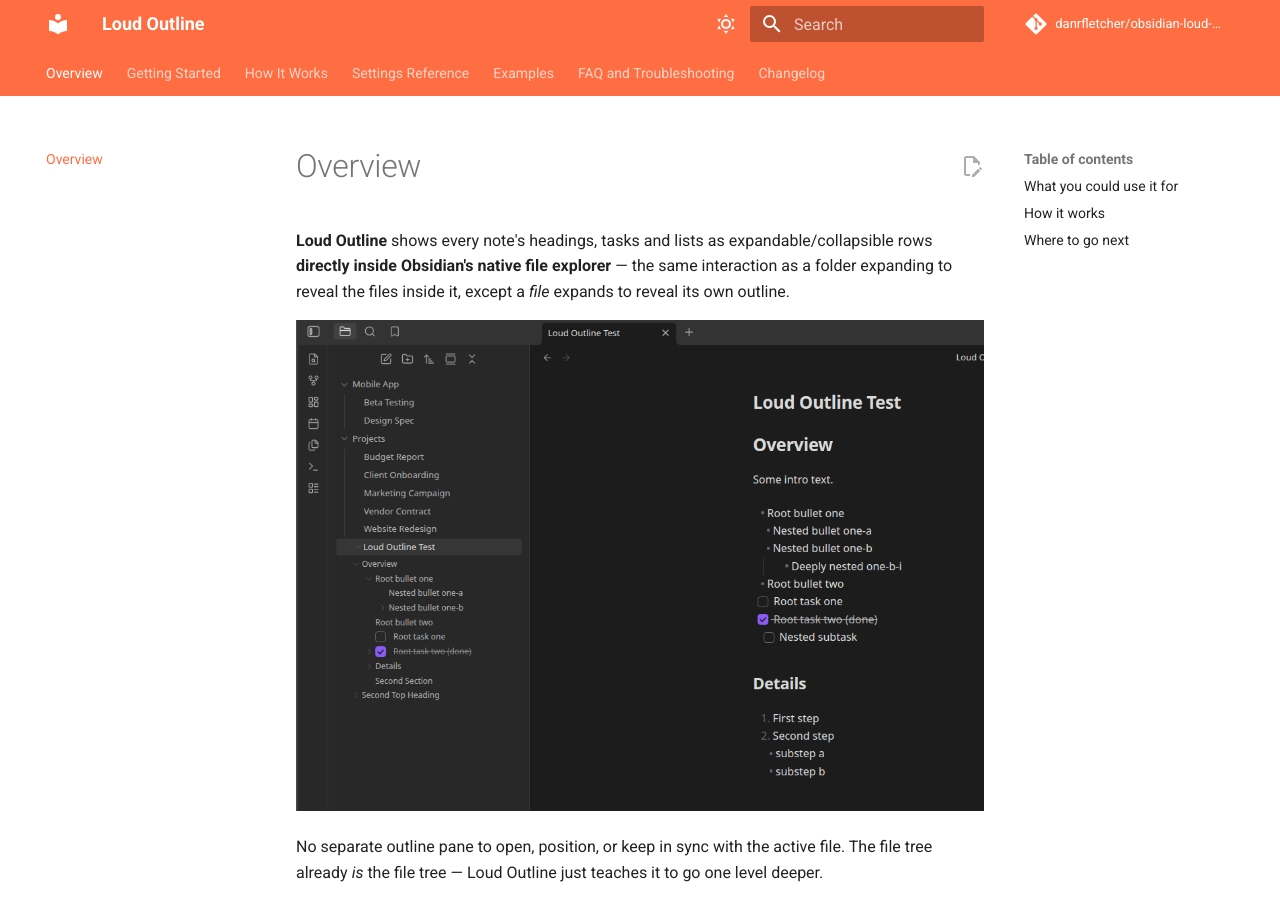
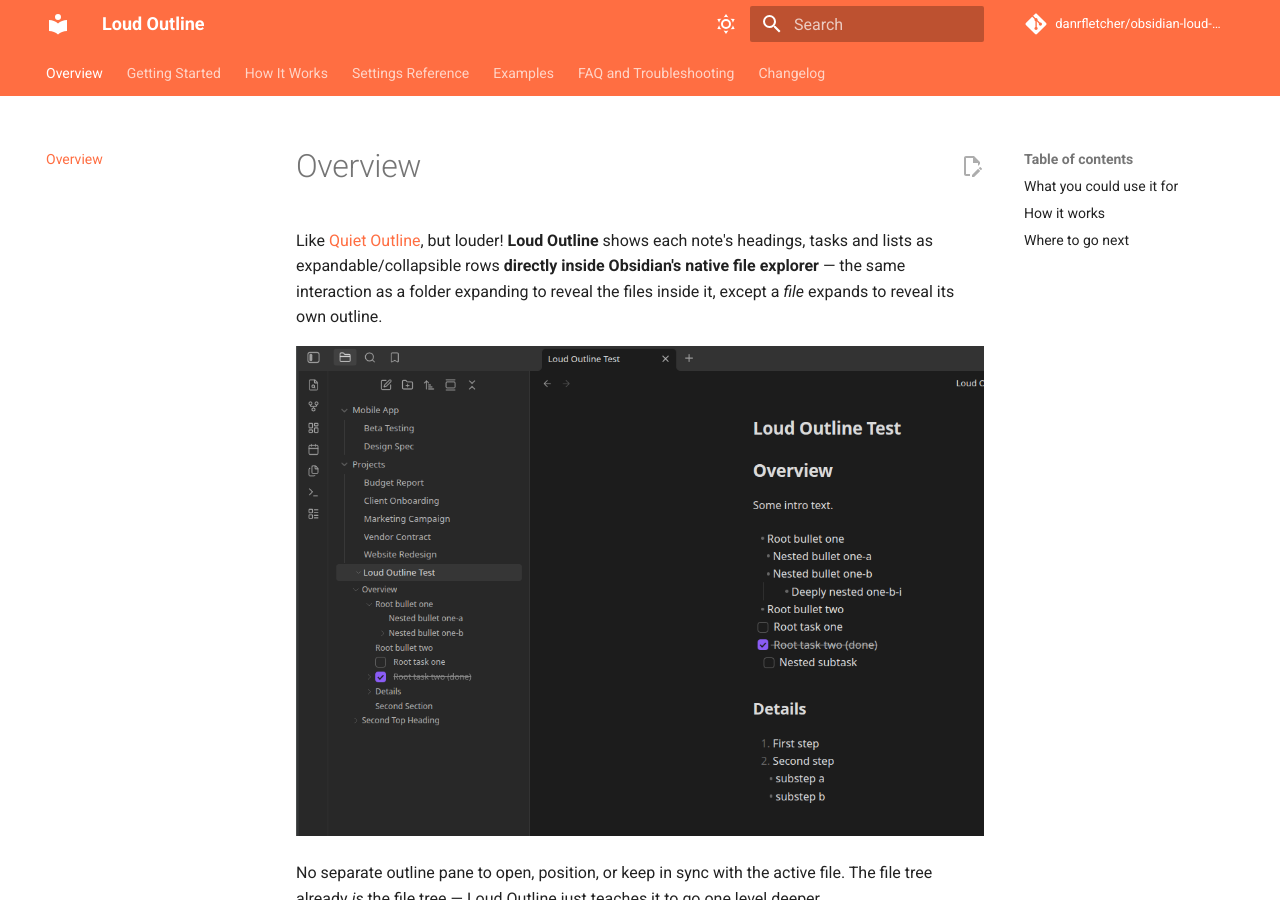
Before and after one commit to danrfletcher/obsidian-loud-outline, an MkDocs documentation site: the page built from docs/docs/index.md, in a window 1280 px wide and 900 px high. Built offline with MkDocs 1.6.1 and Material for MkDocs 9.7.7, drawn with Linux system fonts in a browser that asks for light colours; comment, search, counter and statistics services are not loaded.

Commit message:
Lead description with 'Like Quiet Outline, but louder!'
Helps surface the plugin for people searching for Quiet Outline, and is
an honest framing given it explicitly borrows Quiet Outline's navigation
mechanic (already credited in the docs/README).

Co-Authored-By: Claude Sonnet 5 <noreply@anthropic.com>

```diff
--- a/docs/docs/index.md
+++ b/docs/docs/index.md
@@ -1,8 +1,9 @@
 # Overview
 
-**Loud Outline** shows every note's headings, tasks and lists as expandable/collapsible rows
-**directly inside Obsidian's native file explorer** — the same interaction as a folder expanding to
-reveal the files inside it, except a *file* expands to reveal its own outline.
+Like [Quiet Outline](https://github.com/guopenghui/obsidian-quiet-outline), but louder! **Loud
+Outline** shows each note's headings, tasks and lists as expandable/collapsible rows **directly
+inside Obsidian's native file explorer** — the same interaction as a folder expanding to reveal the
+files inside it, except a *file* expands to reveal its own outline.
 
 ![The file explorer with a note expanded to show its nested headings, tasks and lists, alongside the matching note content](assets/hero.png)
 
--- a/docs/mkdocs.yml
+++ b/docs/mkdocs.yml
@@ -1,5 +1,5 @@
 site_name: Loud Outline
-site_description: Shows each note's headings, tasks and lists as expandable nodes right in Obsidian's file explorer — no separate outline pane needed.
+site_description: Like Quiet Outline, but louder! Shows each note's headings, tasks and lists as expandable nodes right in Obsidian's file explorer — no separate outline pane needed.
 site_url: https://danrfletcher.github.io/obsidian-loud-outline/
 repo_url: https://github.com/danrfletcher/obsidian-loud-outline
 repo_name: danrfletcher/obsidian-loud-outline
--- a/package.json
+++ b/package.json
@@ -1,7 +1,7 @@
 {
 	"name": "loud-outline",
 	"version": "1.0.0",
-	"description": "Shows each note's headings, tasks and lists as expandable nodes right in the file explorer — no separate outline pane needed.",
+	"description": "Like Quiet Outline, but louder! Shows each note's headings, tasks and lists as expandable nodes right in the file explorer — no separate outline pane needed.",
 	"main": "main.js",
 	"scripts": {
 		"dev": "node esbuild.config.mjs",
```
Also changed, not shown: README.md, manifest.json.
